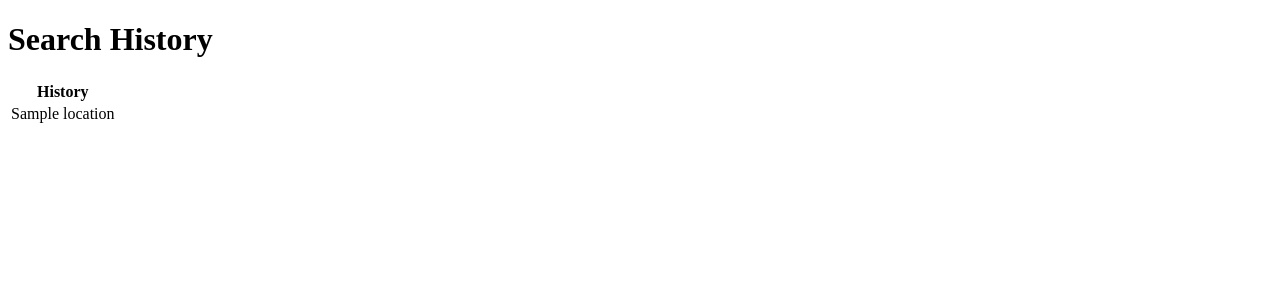
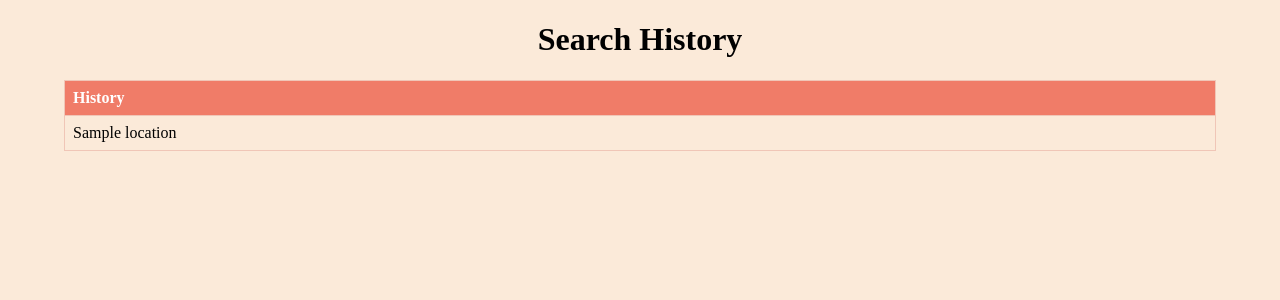
Before and after one commit to MikaSRahwono/COVID19-PBP, a Django app: template hospital/templates/search_history.html in a window 1280 px wide. Shown: the top 300 px of the page. Run offline with Django 3.2, Linux system fonts and the light colour scheme; the template is opened without the code that fills it: most values are stand-ins (such as "Sample title", 1, 10 or a date in 2020); parts of the project's set-up code (start-up, migrations or seed data) failed here and were passed over.

Commit message:
Adding Styling and others

```diff
--- a/covid19_panic_button/settings.py
+++ b/covid19_panic_button/settings.py
@@ -45,7 +45,7 @@ INSTALLED_APPS = [
     'django.contrib.messages',
     'django.contrib.staticfiles',
     'home',
-    'hospital'
+    'hospital',
     'quiz'
 ]
 
--- a/hospital/templates/search_history.html
+++ b/hospital/templates/search_history.html
@@ -4,11 +4,15 @@
     <meta charset="UTF-8">
     <meta http-equiv="X-UA-Compatible" content="IE=edge">
     <meta name="viewport" content="width=device-width, initial-scale=1.0">
+    <link rel="stylesheet" href="../../static/hospital/css/history.css">
     <title>Document</title>
 </head>
-<body>
+<body class="history-table_root">
+    <div class="center">
         <h1>Search History</h1>
-        <table>
+    </div>
+    <div class="center">
+        <table class="history-table_table">
             <tr>
                 <th>History</th>
             </tr>
@@ -21,5 +25,6 @@
             {% endif %}
             <!-- END SECTION -->
         </table>
+    </div>
 </body>
 </html>
--- a/hospital/views.py
+++ b/hospital/views.py
@@ -19,8 +19,9 @@ def index(request):
 def results(request):
     alamat = Location.objects.order_by('-id')[0]
     hosp_list = get_hospital(alamat.location)
-    data = get_details(hosp_list)
-    response = {'hospitals':data}
+    res = get_details(hosp_list)
+    data = zip(res[0], res[1])
+    response = {'data':data}
     # return HttpResponse(business_list, content_type="application/json")
     return render(request, 'hospital_results.html', response)
 
--- a/static/hospital/css/history.css
+++ b/static/hospital/css/history.css
@@ -0,0 +1,29 @@
+.history-table_table {
+  border-collapse: collapse;
+  width: 90%;
+}
+
+.history-table_table th {
+  padding-top: 12px;
+  padding-bottom: 12px;
+  text-align: left;
+  background-color: #f07c68;
+  color: white;
+}
+
+.history-table_table td,
+.history-table_table th {
+  border: 1px solid #f0c6b7;
+  padding: 8px;
+}
+
+.history-table_root {
+  background-color: #fbead9;
+  margin: 0;
+}
+
+.center {
+  display: flex;
+  justify-content: center;
+  margin-bottom: 0;
+}
--- a/static/hospital/css/results.css
+++ b/static/hospital/css/results.css
@@ -14,6 +14,10 @@
   width: 25vw;
   text-align: center;
   margin-top: 0;
+}
+
+.hospital-list_photo {
+  border-radius: 20px;
 }
 
 .hospital-list_card {
```
Also changed, not shown: hospital/apis.py (+29 -13 lines), hospital/templates/hospital_results.html (+11 -8 lines), hospital/templates/location_forms.html (+11 -4 lines), static/hospital/css/forms.css (+57 -0 lines), db.sqlite3.
